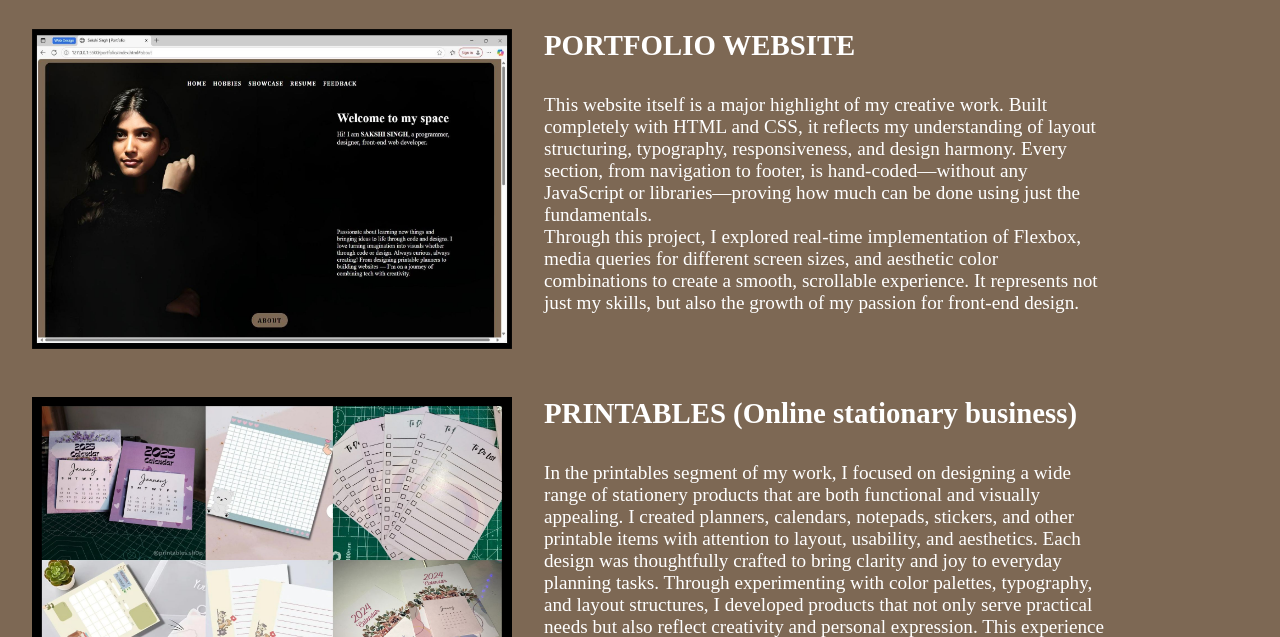
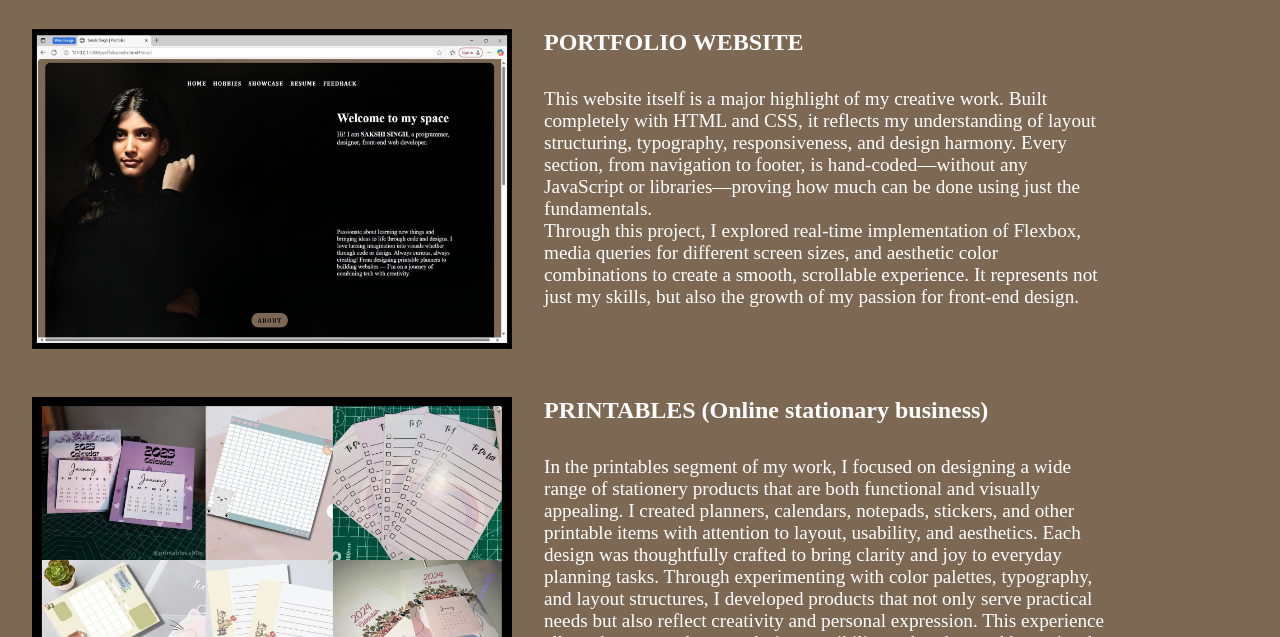
Before and after one commit to SakshiSinghVishen/My-Portfolio, a plain HTML site: page structure.html/showcase.html in a window 1280 px wide. Shown: the part 163-800 px from the top of the page. Drawn offline with Linux system fonts and the light colour scheme.

Commit message:
update showcase heading size

```diff
--- a/style.css/showcase.css
+++ b/style.css/showcase.css
@@ -100,3 +100,8 @@ h1{
   margin-bottom: 0.5rem;
   text-align: center;
 }
+
+h2{
+  font-family: 'Times New Roman', Times, serif;
+    font-size: 1.5rem;
+}
```
